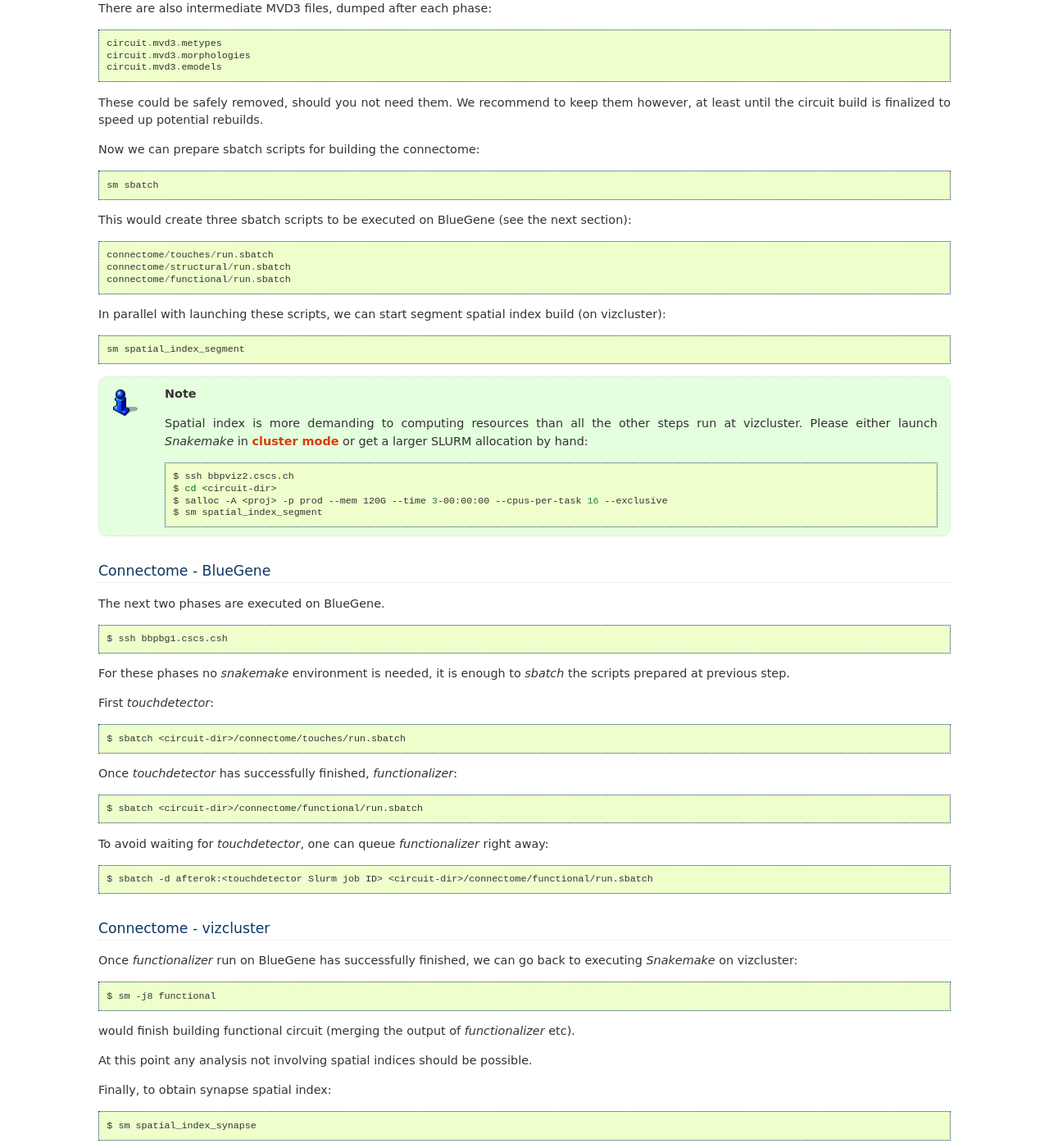
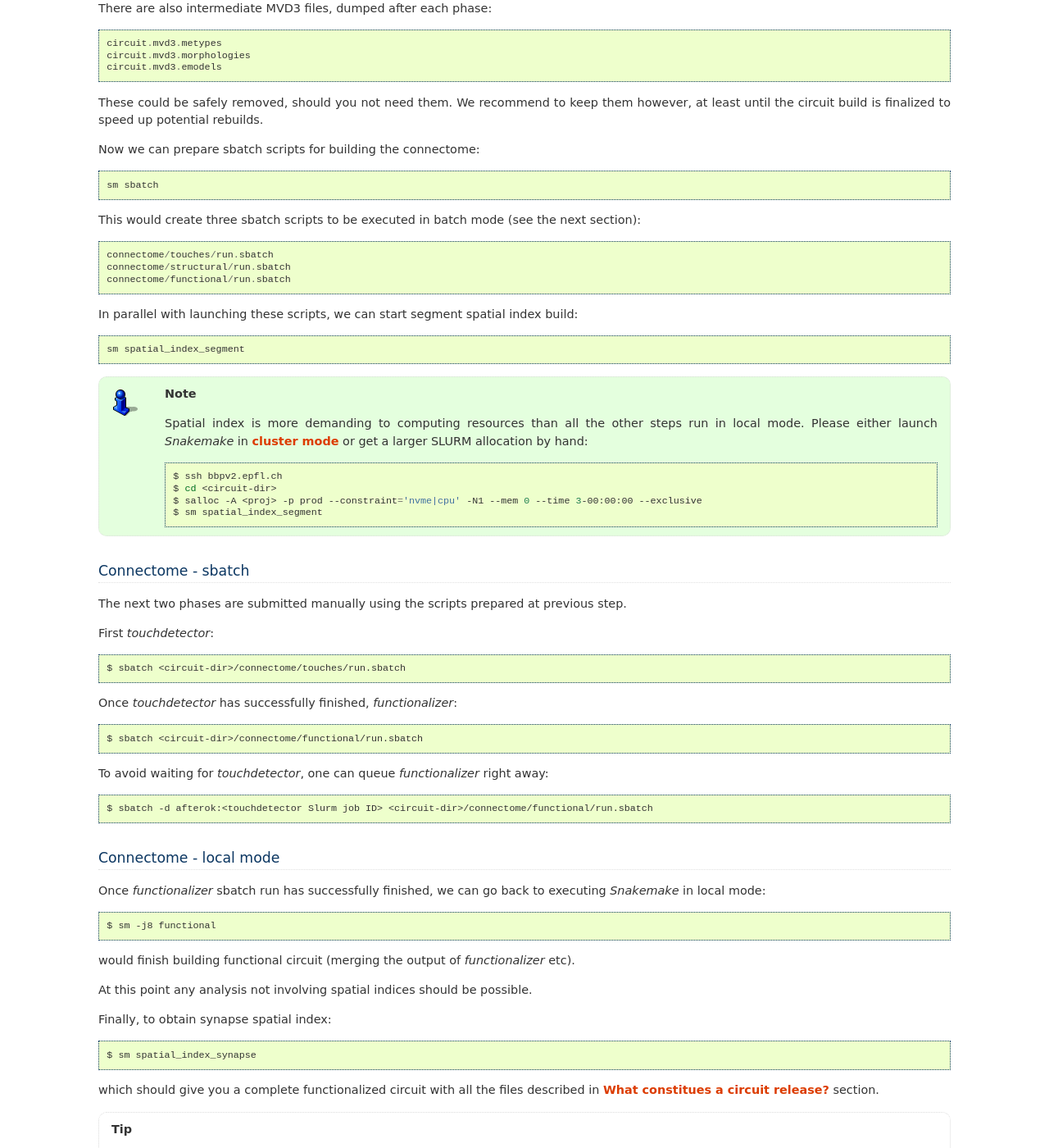
Before and after one commit to BlueBrain/circuit-build, a Sphinx documentation site: the page built from doc/source/tutorial.rst, in a window 1280 px wide and 1400 px high, scrolled down 1683 px. Shown: the whole window at 82% size. Built offline with Sphinx 7.4.7, drawn with Linux system fonts in a browser that asks for light colours; some of the changed text lies outside the part shown.

Commit message:
Adapted supercomputer phases to BB5
Change-Id: I7ebb3f0382312e3d539db20b36fd24b76c801f02

```diff
--- a/doc/source/tutorial.rst
+++ b/doc/source/tutorial.rst
@@ -28,7 +28,7 @@ Please refer to :ref:`ref-bioname` section for the list of the files that consti
 
 4. Make `snakemake` command available.
 
-On vizcluster `snakemake` is available as a module:
+On BB5 cluster `snakemake` is available as a module:
 
 .. code-block:: bash
 
@@ -40,7 +40,7 @@ Alternatively, it can be pip-installed in any Python 3.5+ virtual environment:
 
 `snakemake` could run the tasks locally or automatically allocate SLURM partition for each task based on the provided `cluster config <http://snakemake.readthedocs.io/en/latest/snakefiles/configuration.html#cluster-configuration>`_.
 
-For simplicity we will use local operational mode throughout the tutorial. We will also assume that all the commands below are executed on a vizcluster allocation similar to:
+For simplicity we will use local operational mode throughout the tutorial. We will also assume that all the commands below are executed on a Slurm allocation similar to:
 
 .. code-block:: bash
 
@@ -103,7 +103,7 @@ Now we can prepare sbatch scripts for building the connectome:
 
     sm sbatch
 
-This would create three sbatch scripts to be executed on BlueGene (see the next section):
+This would create three sbatch scripts to be executed in batch mode (see the next section):
 
 ::
 
@@ -111,34 +111,28 @@ This would create three sbatch scripts to be executed on BlueGene (see the next
     connectome/structural/run.sbatch
     connectome/functional/run.sbatch
 
-In parallel with launching these scripts, we can start segment spatial index build (on vizcluster):
+In parallel with launching these scripts, we can start segment spatial index build:
 
 .. code-block:: bash
 
     sm spatial_index_segment
 
 .. note::
-    Spatial index is more demanding to computing resources than all the other steps run at vizcluster.
+    Spatial index is more demanding to computing resources than all the other steps run in local mode.
     Please either launch `Snakemake` in `cluster mode <http://snakemake.readthedocs.io/en/stable/snakefiles/configuration.html#cluster-configuration>`_ or get a larger SLURM allocation by hand:
 
     .. code-block:: bash
 
-        $ ssh bbpviz2.cscs.ch
+        $ ssh bbpv2.epfl.ch
         $ cd <circuit-dir>
-        $ salloc -A <proj> -p prod --mem 120G --time 3-00:00:00 --cpus-per-task 16 --exclusive
+        $ salloc -A <proj> -p prod --constraint='nvme|cpu' -N1 --mem 0 --time 3-00:00:00 --exclusive
         $ sm spatial_index_segment
 
 
-Connectome - BlueGene
----------------------
+Connectome - sbatch
+-------------------
 
-The next two phases are executed on BlueGene.
-
-.. code-block:: bash
-
-    $ ssh bbpbg1.cscs.csh
-
-For these phases no `snakemake` environment is needed, it is enough to `sbatch` the scripts prepared at previous step.
+The next two phases are submitted manually using the scripts prepared at previous step.
 
 First `touchdetector`:
 
@@ -159,10 +153,10 @@ To avoid waiting for `touchdetector`, one can queue `functionalizer` right away:
    $ sbatch -d afterok:<touchdetector Slurm job ID> <circuit-dir>/connectome/functional/run.sbatch
 
 
-Connectome - vizcluster
+Connectome - local mode
 -----------------------
 
-Once `functionalizer` run on BlueGene has successfully finished, we can go back to executing `Snakemake` on vizcluster:
+Once `functionalizer` sbatch run has successfully finished, we can go back to executing `Snakemake` in local mode:
 
 .. code-block:: bash
 
@@ -198,7 +192,7 @@ which should give you a complete functionalized circuit with all the files descr
 Structural circuit
 ------------------
 
-If you'd like to build a structural circuit instead of functional one (i.e., avoid pruning synapses when executing `functionalizer`), on BlueGene execute:
+If you'd like to build a structural circuit instead of functional one (i.e., avoid pruning synapses when executing `functionalizer`) submit the corresponding sbatch:
 
 .. code-block:: bash
 
@@ -221,8 +215,6 @@ instead of:
 .. code-block:: bash
 
     $ sm -j8 functional
-
-on vizcluster.
 
 .. note::
     You can also build structural circuit *in addition* to the functional one. They do not conflict with each other, but share the common files (``circuit.mvd3``, ``start.target`` etc). Structural circuit would be available via ``CircuitConfig_struct`` file.
```
Also changed, not shown: 3 other files.
